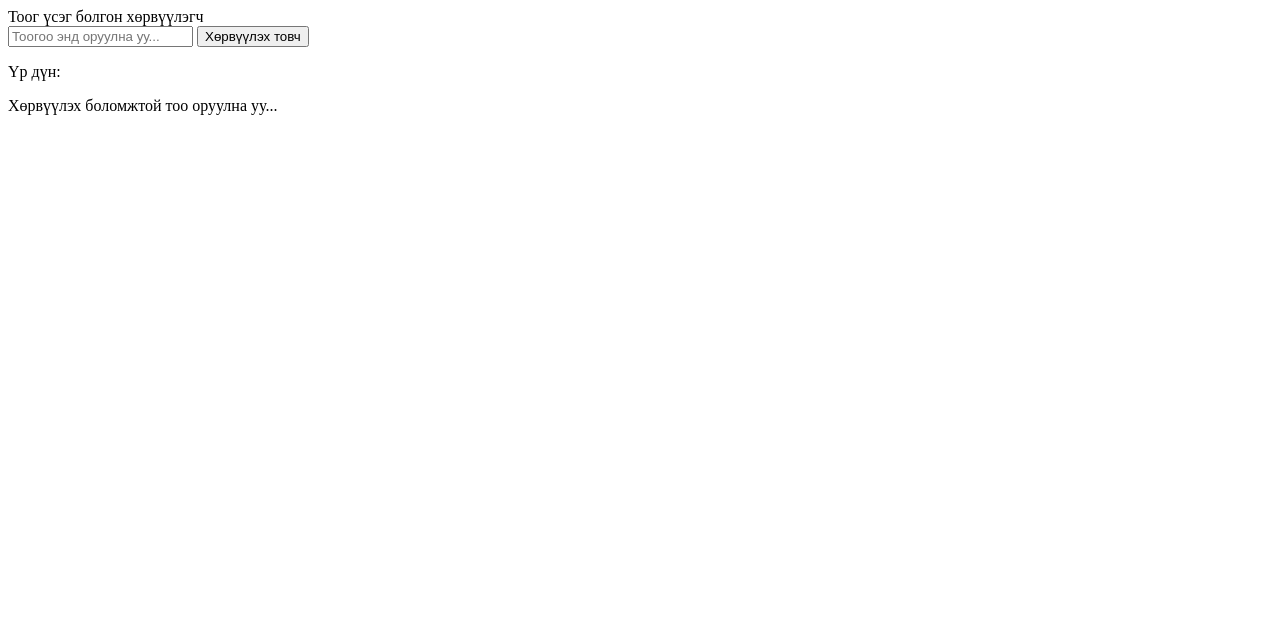
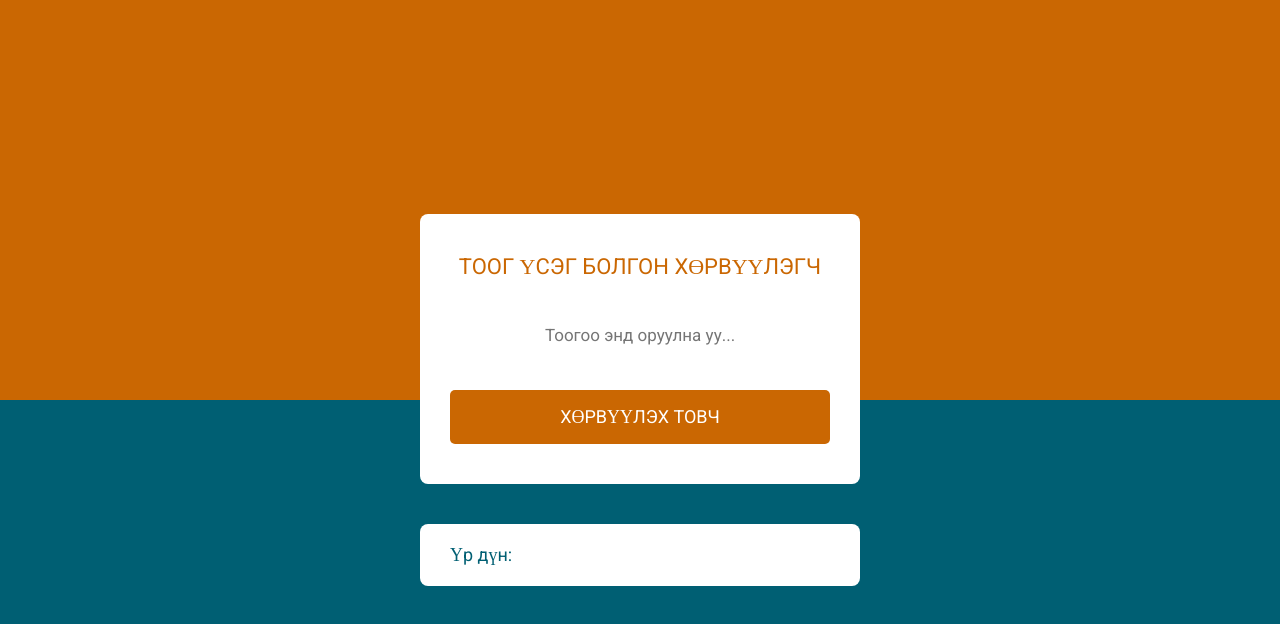
Before and after one commit to pbatsaihan/number-to-words-mn, a plain HTML site: page index.html in a window 1280 px wide. Drawn offline with Linux system fonts and the light colour scheme.

Commit message:
Update index.html

```diff
--- a/index.html
+++ b/index.html
@@ -6,6 +6,7 @@
   <meta http-equiv="X-UA-Compatible" content="IE=edge">
   <meta name="viewport" content="width=device-width, initial-scale=1.0">
   <title>ТООГ ҮСЭГ БОЛГОГЧ</title>
+  <link rel="stylesheet" href="./style.css">
 </head>
 
 <body>
@@ -38,7 +39,7 @@
       result.innerText = toWords(inputBox.value);
     });
   </script>
-
+  <script src="./converter_mn.js"></script>
 </body>
 
 </html>
```
